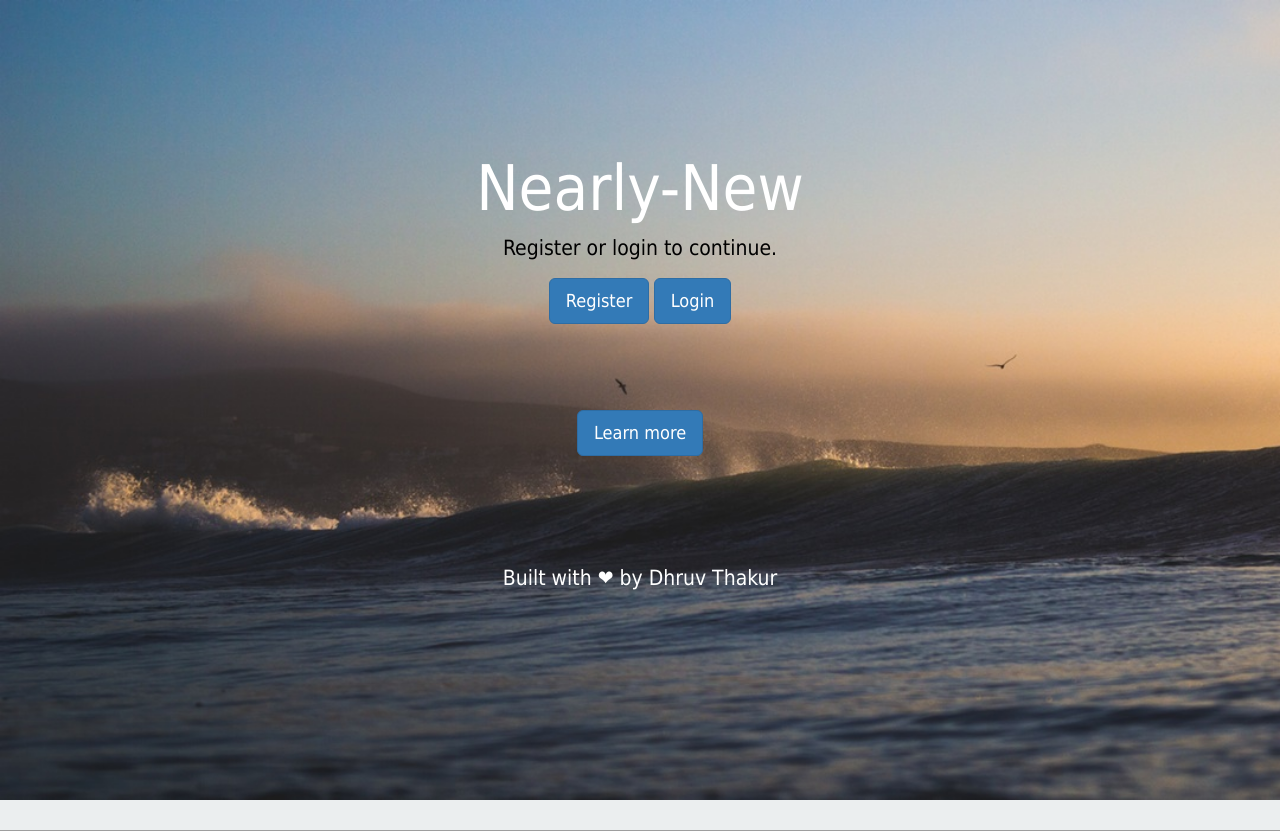
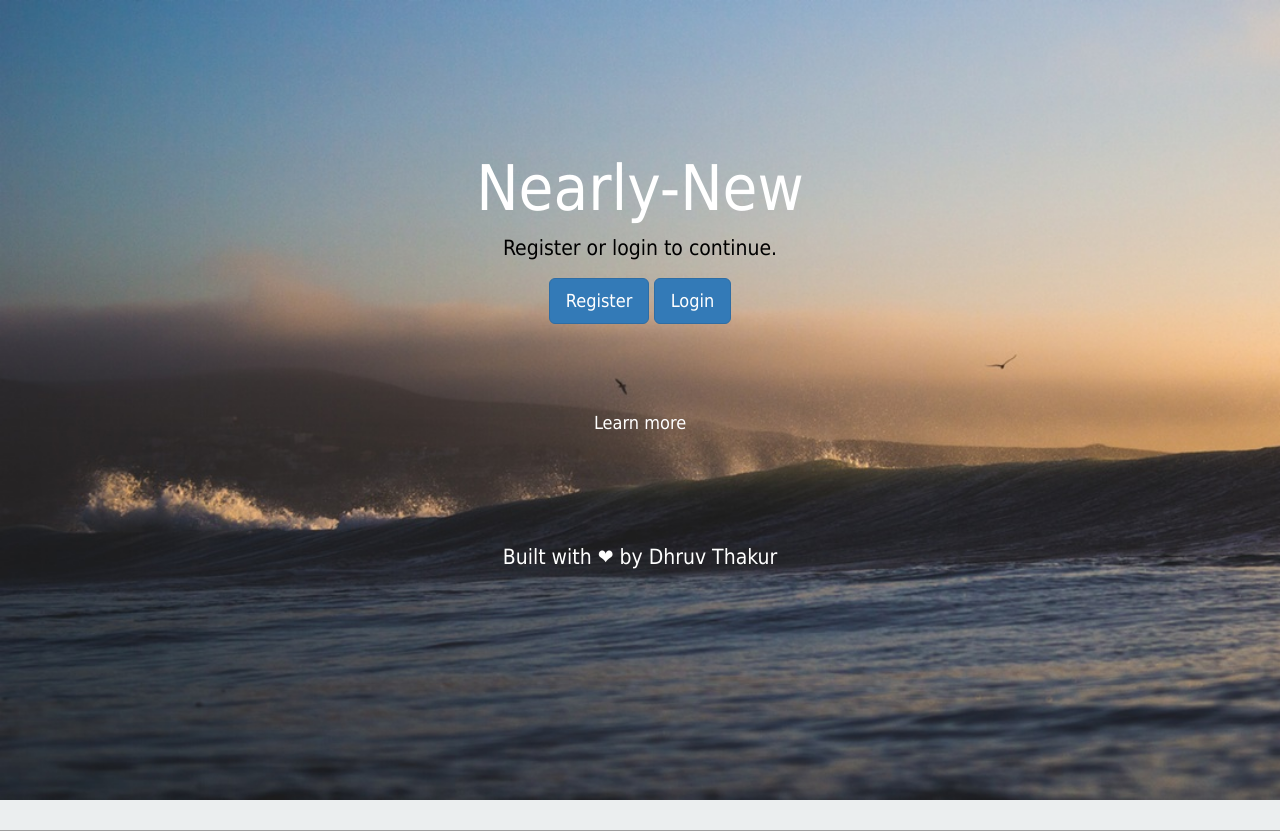
Before and after one commit to dht93/flask_nearly_new_webapp, a Flask app: page / in a window 1280 px wide. Shown: the top 831 px of the page. Run offline with Flask 2, Linux system fonts and the light colour scheme; some libraries are stand-ins or nearby versions; grey boxes are pictures that could not be loaded.

Commit message:
Minor changes to buttons on register, login

```diff
--- a/main.py
+++ b/main.py
@@ -491,4 +491,4 @@ def admin_remove_user(user_id):
 if __name__=="__main__":
     app.secret_key = 'super secret key'
     app.config['SESSION_TYPE'] = 'filesystem'
-    app.run(debug=True)
+    app.run(debug=True,threaded=True)
--- a/templates/home.html
+++ b/templates/home.html
@@ -15,7 +15,7 @@
       <a href="{{url_for('register_page')}}" class="btn btn-primary btn-lg" role="button">Register</a>
       <a href="{{url_for('login_page')}}" class="btn btn-primary btn-lg" role="button">Login</a>
       <br><br><br><br><br>
-      <button type="button" class="btn btn-primary btn-lg"><a style="color:white;" class="smoothScroll" href="#bottom">Learn more</a></button>
+      <a style="color:white;font-size:18px;text-decoration:none;" class="smoothScroll" href="#bottom">Learn more</a>
       <br><br><br><br><br><br>
       <p>Built with &#10084; by <a target="_blank" href="https://github.com/dht93" style="text-decoration:none;color:white;"> Dhruv Thakur</a></p>
 </div>
@@ -32,8 +32,8 @@
 <p>Make your contact information available when an interested user requests for it.</p>
 <p>Discuss the details and make a transaction!</p>
 </div>
-<br>
-<button type="button" class="btn btn-primary btn-lg"><a style="color:white;" class="smoothScroll" href="#top">Go up</a></button>
+<br><br>
+<a style="color:white;font-size:18px;text-decoration:none;" class="smoothScroll" href="#top">Go up</a>
 
 </div>
 
@@ -56,7 +56,7 @@
 <p>Discuss the details and make a transaction!</p>
 </div>
 <br>
-<p><a class="btn btn-default" href="{{url_for('sell')}}" role="button">Start here</a></p>
+<p><a class="btn btn-primary btn-md" href="{{url_for('sell')}}" role="button">Start here</a></p>
 </div>
 
 {%endif%}
--- a/templates/login.html
+++ b/templates/login.html
@@ -19,7 +19,8 @@
     </div>
 {%endif%}
 <br><br><br>
-<button type="button" class="btn btn-primary"><a style="color:white;" href="{{url_for('index')}}">Go back</a></button>
+<a href="{{url_for('index')}}" class="btn btn-primary btn-md" role="button">Go Back</a>
+
   </div>
 </div>
 </div>
--- a/templates/register.html
+++ b/templates/register.html
@@ -21,7 +21,7 @@
     </div>
 {%endif%}
 <br>
-<button type="button" class="btn btn-primary "><a style="color:white;" href="{{url_for('index')}}">Go back</a></button>
+<a href="{{url_for('index')}}" class="btn btn-primary btn-md" role="button">Go Back</a>
   </div>
 </div>
 </div>
--- a/templates/seek.html
+++ b/templates/seek.html
@@ -17,7 +17,7 @@
       		<br>
       		<form action=""  method="post">
             <input required type="text" class="form-control" placeholder = "You're seeking what?" name="content" value="{{request.form.content}}" onclick="inp1in();"onblur="inp1out();"><p id="inp1" style="display:none;"></p><br>
-      			<input type="text" class="form-control" placeholder = "Any additional info?" name="add_info" value="{{request.form.add_info}}" onclick="inp2in();"onblur="inp2out();"><p id="inp2" style="display:none;"></p><br>
+      			<input type="text" class="form-control" placeholder = "Any additional info? You can leave this blank." name="add_info" value="{{request.form.add_info}}" onclick="inp2in();"onblur="inp2out();"><p id="inp2" style="display:none;"></p><br>
             <input class="btn btn-default" type="submit" value="Post ad" style="margin-left:6%;">
       		</form>
           {%if error%}
--- a/templates/sell.html
+++ b/templates/sell.html
@@ -18,7 +18,7 @@
   			<input required type="text" class="form-control" placeholder = "You're selling what?" name="content" value="{{request.form.content}}" onfocus="inp1in();"onblur="inp1out();"><p id="inp1" style="display:none;"></p><br>
         <input required type="text" class="form-control" placeholder = "You're expecting to sell at?" name="selling_p" value="{{request.form.selling_p}}" onfocus="inp2in();"onblur="inp2out();"><p id="inp2" style="display:none;"></p><br>
         <input required type="text" class="form-control" placeholder = "Used for?" name="used_for" value="{{request.form.used_for}}" onfocus="inp3in();"onblur="inp3out();"><p id="inp3" style="display:none;"></p><br>
-  			<input type="text" class="form-control" placeholder = "Any additional info?" name="add_info" value="{{request.form.add_info}}" onfocus="inp4in();"onblur="inp4out();"><p id="inp4" style="display:none;"></p><br>
+  			<input type="text" class="form-control" placeholder = "Any additional info? You can leave this blank." name="add_info" value="{{request.form.add_info}}" onfocus="inp4in();"onblur="inp4out();"><p id="inp4" style="display:none;"></p><br>
         <input class="btn btn-default" type="submit" value="Post ad" style="margin-left:6%;">
   		</form>
       {%if error%}
```
